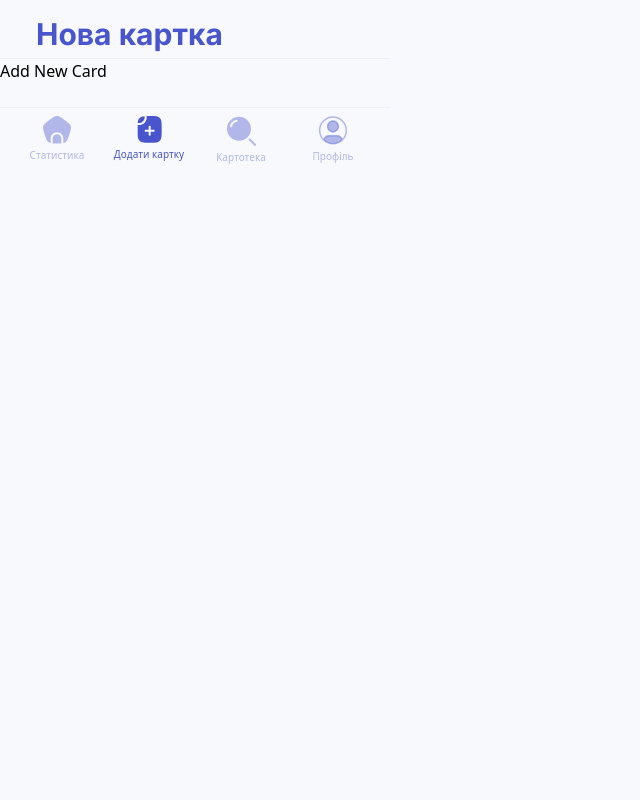
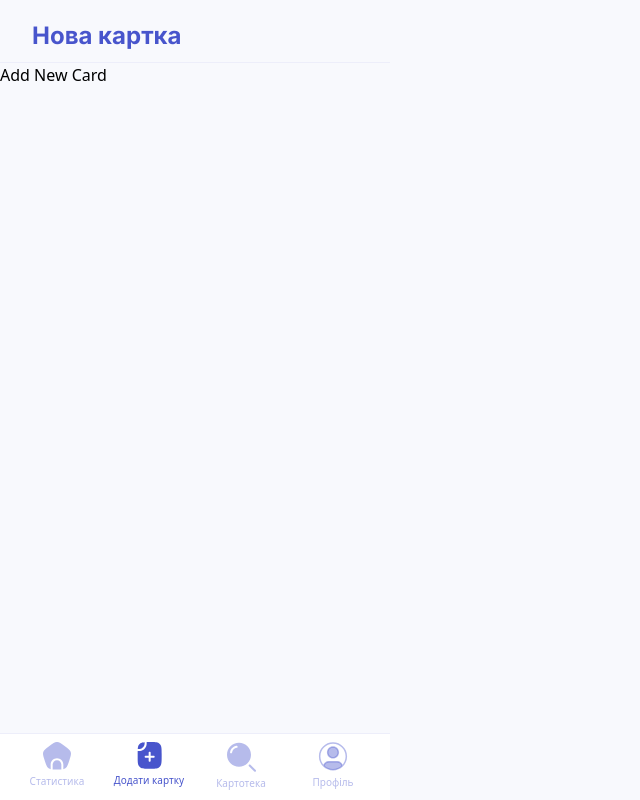
Before and after one commit to baza-trainee/AnimalRescueKharkiv, a Next.js app: page /crm/add-card in a window 1280 px wide. Shown: the whole page, without its empty margins (0-640 px from the left). Built offline with nearby package versions, Linux system fonts and the light colour scheme.

Commit message:
add fix footer

```diff
--- a/src/components/crm/Footer/index.tsx
+++ b/src/components/crm/Footer/index.tsx
@@ -13,7 +13,8 @@ const FooterCrm = () => {
   const pathname = usePathname();
   const isActive = (path: Path): boolean => pathname === path;
   return (
-    <footer className="flex justify-center w-[390px] h-[67px] ml-0 mt-6 border-t border-lightBlue">
+    <footer className="fixed bottom-0 z-20">
+      <div className="flex justify-center  bg-white w-[390px] h-[67px] ml-0 mt-6 border-t border-lightBlue">
         <nav className="px-0 py-2">
           <ul className="flex flex-row gap-3 px-4">
             <li className="w-20 flex justify-center">
@@ -82,6 +83,7 @@ const FooterCrm = () => {
             </li>
           </ul>
         </nav>
+      </div>
     </footer>
   );
 };
--- a/src/components/crm/Header/index.tsx
+++ b/src/components/crm/Header/index.tsx
@@ -9,9 +9,9 @@ const HeaderCrm: React.FC<{ title: string }> = ({ title }) => {
   const isProfilePage = pathname.includes("/crm/profile");
 
   return (
-    <header className="flex justify-between w-[390px] px-9 pt-[18px] pb-2 border-b border-lightBlue items-center">
+    <header className="flex justify-between w-[390px] px-8 pt-[18px] pb-2 border-b border-lightBlue items-center">
       <h1
-        className={`${inter.className} font-bold text-[24px] leading-[150%] text-mainBlue xl:text-3xl/[32px]`}>
+        className={`${inter.className} font-bold text-[24px] leading-[150%] text-mainBlue`}>
         {title}
       </h1>
       {isProfilePage && (
```
Lines whose indentation alone changed are shown as unchanged.
